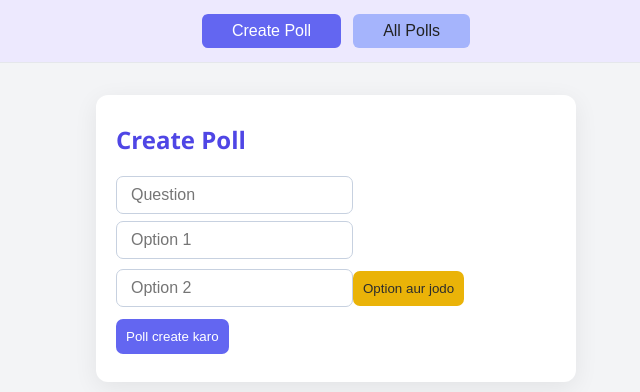
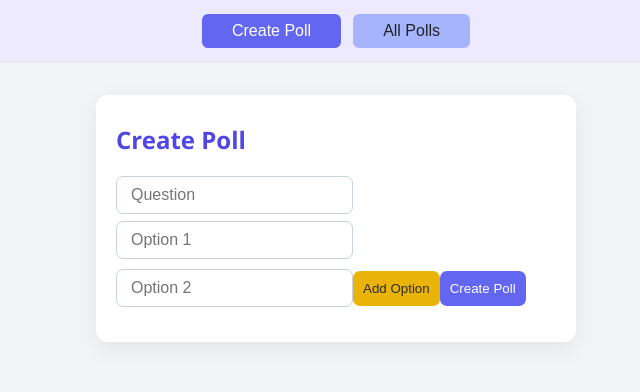
Before and after one commit to aakash07l/Poll-mini-app, a React (Vite) app: page / in a window 1280 px wide. Shown: the top 392 px of the page, without its empty margins (304-944 px from the left). Built offline with nearby package versions, Linux system fonts and the light colour scheme.

Commit message:
Update App.tsx

```diff
--- a/src/App.tsx
+++ b/src/App.tsx
@@ -54,8 +54,8 @@ function CreatePoll({ onAddPoll }: { onAddPoll: (poll: Poll) => void }) {
           onChange={e => handleOptionChange(i, e.target.value)}
         />
       ))}
-      <button className="add-btn" onClick={addOption}>Option aur jodo</button>
-      <button className="submit-btn" onClick={submit}>Poll create karo</button>
+      <button className="add-btn" onClick={addOption}>Add Option</button>
+      <button className="submit-btn" onClick={submit}>Create Poll</button>
     </div>
   );
 }
```
